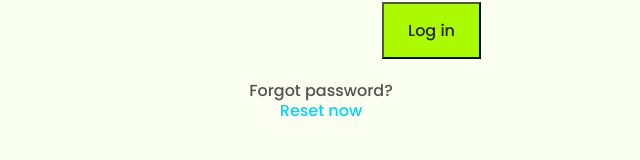
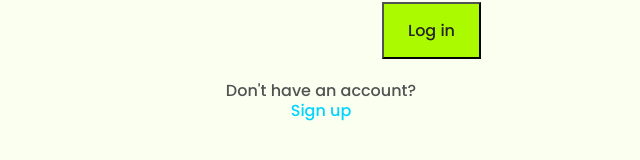
Before and after one commit to louis-stintzy/reusable-form-demo, a React (Vite) app: page /login in a window 1280 px wide. Shown: the part 466-626 px from the top of the page, without its empty margins (319-959 px from the left). Built offline with nearby package versions, Linux system fonts and the light colour scheme.

Commit message:
feat(auth): integrate isLoading, action, and footerMessage in LoginForm and ReusableForm

```diff
--- a/src/components/Common/ReusableForm/ReusableForm.tsx
+++ b/src/components/Common/ReusableForm/ReusableForm.tsx
@@ -21,13 +21,26 @@ import FormFooter from './SubComponents/FormFooter';
 import { formatTitle } from '../../../utils/formatTitle';
 
 interface ReusableFormProps<T extends FieldValues> {
+  isLoading: boolean;
   formConfig: FormConfig<T>;
   formSchema: ZodSchema<T>;
+  footerMessage?: {
+    type: 'error' | 'success' | 'info';
+    content: {
+      text?: string;
+      linkText?: string;
+      linkTo?: string;
+    };
+  } | null;
+  action: (data: T) => void;
 }
 
 function ReusableForm<T extends FieldValues>({
+  isLoading,
   formConfig,
   formSchema,
+  footerMessage,
+  action,
 }: ReusableFormProps<T>) {
   const {
     register,
@@ -37,46 +50,46 @@ function ReusableForm<T extends FieldValues>({
     resolver: zodResolver(formSchema),
   });
 
-  const [footerMessage, setFooterMessage] = useState<{
-    type: 'error' | 'success' | 'default';
-    content: {
-      text: string;
-      linkText: string;
-      linkTo: string;
-    };
-  } | null>(null);
+  // const [footerMessage, setFooterMessage] = useState<{
+  //   type: 'error' | 'success' | 'default';
+  //   content: {
+  //     text: string;
+  //     linkText: string;
+  //     linkTo: string;
+  //   };
+  // } | null>(null);
   const title = formConfig.title;
   const formattedTitle = formatTitle(title);
 
   // note : Simulation de l'état de chargement, de succès et d'erreur
-  const isloading = false;
 
-  const footerError = {
-    text: 'Email already exists,',
-    linkText: 'please login ',
-    linkTo: '/login',
-  };
-  const footerSuccess = {
-    text: 'Account created successfully',
-    linkText: 'Login now',
-    linkTo: '/login',
-  };
+  // const footerError = {
+  //   text: 'Email already exists,',
+  //   linkText: 'please login ',
+  //   linkTo: '/login',
+  // };
+  // const footerSuccess = {
+  //   text: 'Account created successfully',
+  //   linkText: 'Login now',
+  //   linkTo: '/login',
+  // };
 
   const onSubmit: SubmitHandler<T> = (data) => {
     console.log('Données du formulaire', data);
+    action(data);
     // note : ici, on simule un appel API pour vérifier si l'email existe déjà
-    if (data.email === 'bad@mail.com') {
-      setFooterMessage({
-        type: 'error',
-        content: footerError,
-      });
-    }
-    if (data.email === 'good@mail.com') {
-      setFooterMessage({
-        type: 'success',
-        content: footerSuccess,
-      });
-    }
+    // if (data.email === 'bad@mail.com') {
+    //   setFooterMessage({
+    //     type: 'error',
+    //     content: footerError,
+    //   });
+    // }
+    // if (data.email === 'good@mail.com') {
+    //   setFooterMessage({
+    //     type: 'success',
+    //     content: footerSuccess,
+    //   });
+    // }
   };
 
   const [animationKey, setAnimationKey] = useState(0);
@@ -101,7 +114,7 @@ function ReusableForm<T extends FieldValues>({
         />
         <FormSubmitButton
           formattedTitle={formattedTitle}
-          isLoading={isloading}
+          isLoading={isLoading}
           buttonText={formConfig.buttonText}
         />
       </FormBase>
--- a/src/components/Common/ReusableForm/SubComponents/FormFooter.tsx
+++ b/src/components/Common/ReusableForm/SubComponents/FormFooter.tsx
@@ -13,7 +13,7 @@ import { NavLink } from 'react-router-dom';
 
 interface FormFooterProps {
   formattedTitle: string;
-  type: 'default' | 'error' | 'success';
+  type: 'default' | 'error' | 'success' | 'info';
   footerLink: {
     text?: string;
     linkText?: string;
--- a/src/components/PageComponents/LoginForm/LoginForm.tsx
+++ b/src/components/PageComponents/LoginForm/LoginForm.tsx
@@ -6,7 +6,9 @@
  * - Affiche les messages d'erreur spécifiques à chaque champ en fonction du schéma Zod.
  */
 
+import { useEffect } from 'react';
 import { LoginCredentials } from '../../../@types/auth';
+import { useAuth } from '../../../store/hooks/useAuth';
 import ReusableForm from '../../Common/ReusableForm/ReusableForm';
 import { loginFormConfig } from './loginForm.config';
 import { loginFormSchema } from './loginForm.schema';
@@ -14,10 +16,23 @@ import { loginFormSchema } from './loginForm.schema';
 import './LoginForm.style.css';
 
 function LoginForm() {
+  const { isLoading, isAuthenticated, message, login } = useAuth();
+
+  // todo : effacer le message si on quitte la page
+
+  useEffect(() => {
+    if (isAuthenticated) {
+      console.log('User is authenticated');
+    }
+  }, [isAuthenticated]);
+
   return (
     <ReusableForm<LoginCredentials>
+      isLoading={isLoading}
       formConfig={loginFormConfig}
       formSchema={loginFormSchema}
+      action={login}
+      footerMessage={message}
     />
   );
 }
--- a/src/components/PageComponents/LoginForm/loginForm.config.ts
+++ b/src/components/PageComponents/LoginForm/loginForm.config.ts
@@ -34,8 +34,8 @@ export const loginFormConfig: FormConfig<LoginCredentials> = {
     },
   ],
   footerLink: {
-    text: 'Forgot password?',
-    linkText: 'Reset now',
-    linkTo: '/reset-password',
+    text: "Don't have an account?",
+    linkText: 'Sign up',
+    linkTo: '/signup',
   },
 };
--- a/src/services/authService.ts
+++ b/src/services/authService.ts
@@ -25,6 +25,6 @@ export const loginUser = async (
         });
       }
       reject(new Error('Invalid credentials'));
-    }, 1000)
+    }, 300)
   );
 };
--- a/src/store/slices/authSlice.ts
+++ b/src/store/slices/authSlice.ts
@@ -14,7 +14,10 @@ export interface AuthState {
   isLoadingAuth: boolean;
   isAuthenticated: boolean;
   user: UserData | null;
-  message: { type: 'success' | 'error' | 'info'; content: string } | null;
+  message: {
+    type: 'success' | 'error' | 'info';
+    content: { text?: string; linkText?: string; linkTo?: string };
+  } | null;
 }
 
 export interface AuthActions {
@@ -41,7 +44,10 @@ export const createAuthSlice: StateCreator<AuthSlice> = (set) => ({
       set({
         isAuthenticated: true,
         user: user,
-        message: { type: 'success', content: 'Logged in successfully' },
+        message: {
+          type: 'success',
+          content: { text: 'Logged in successfully' },
+        },
       });
       // localStorage.setItem('isAuthenticated', 'true', 'user', JSON
       // .stringify({ id: 1, name: 'John Doe', email: credentials.email }));
@@ -50,10 +56,19 @@ export const createAuthSlice: StateCreator<AuthSlice> = (set) => ({
       set({
         isAuthenticated: false,
         user: null,
-        message: { type: 'error', content: (error as Error).message },
+        message: {
+          type: 'error',
+          content: {
+            text: (error as Error).message,
+            linkText: 'Forgot password ? Reset now',
+            linkTo: '/reset-password',
+          },
+        },
       });
     } finally {
       set({ isLoadingAuth: false });
+      // Effacer le message après 5 secondes
+      // setTimeout(() => set({ message: null }), 5000);
     }
   },
   logout: () => {
```
